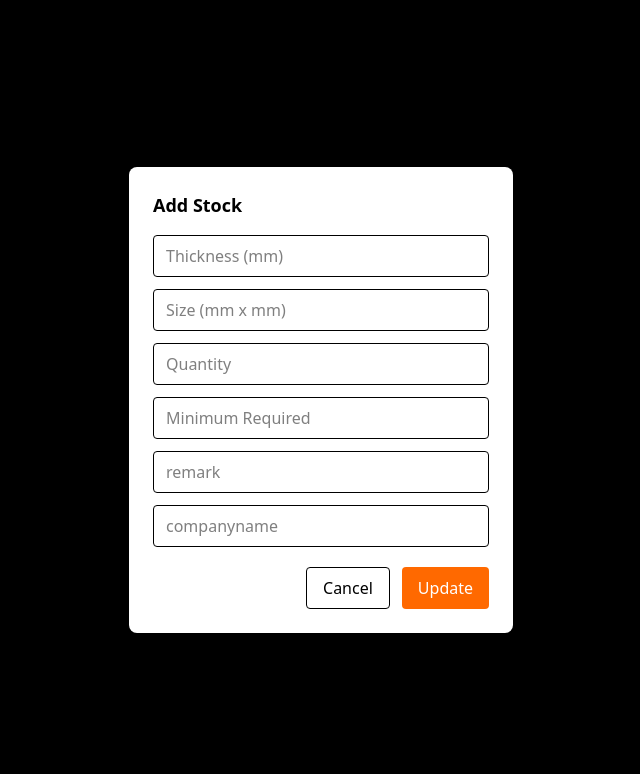
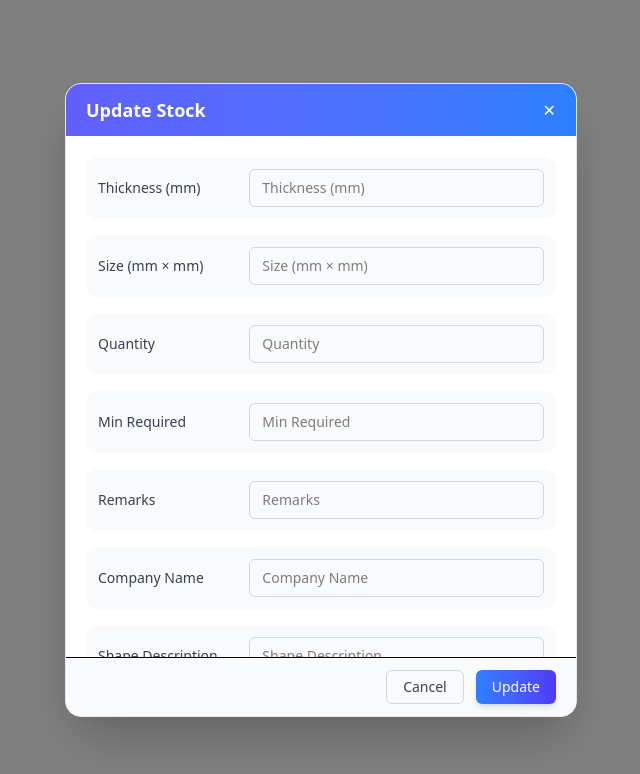
Before and after one commit to rahulbhongade358/Therm-x_Stock, a React (Vite) app in the folder client/: page /update/1 in a window 1280 px wide. Shown: the top 774 px of the page, without its empty margins (319-959 px from the left). Built offline with nearby package versions, Linux system fonts and the light colour scheme; no server answers.

Commit message:
feat: add shape description and sheet type to stock update and UI

```diff
--- a/client/src/Components/StockTable.jsx
+++ b/client/src/Components/StockTable.jsx
@@ -76,6 +76,7 @@ function StockTable() {
               <th className="px-3 sm:px-4 py-2 text-left">Quantity</th>
               <th className="px-3 sm:px-4 py-2 text-left">Min Required</th>
               <th className="px-3 sm:px-4 py-2 text-left">Last Updated</th>
+              <th className="px-3 sm:px-4 py-2 text-left">Sheet Type</th>
               <th className="px-3 sm:px-4 py-2 text-left">Remarks</th>
               <th className="px-3 sm:px-4 py-2 text-left">Company</th>
               <th className="px-3 sm:px-4 py-2 text-left">Action</th>
@@ -107,6 +108,9 @@ function StockTable() {
                   <td className="px-3 sm:px-4 py-2">{s.minRequired}</td>
                   <td className="px-3 sm:px-4 py-2 text-sm sm:text-base text-gray-500">
                     {s.lastUpdated}
+                  </td>
+                  <td className="px-3 sm:px-4 py-2 text-sm sm:text-base text-gray-500">
+                    {s.sheetType}
                   </td>
                   <td className="px-3 sm:px-4 py-2">
                     {s.quantity < s.minRequired ? (
--- a/client/src/Views/Update.jsx
+++ b/client/src/Views/Update.jsx
@@ -14,6 +14,7 @@ function Update() {
     remarks: "",
     addedBy: "",
     companyname: "",
+    shapeDescription: "",
   });
 
   const update = async () => {
@@ -53,82 +54,75 @@ function Update() {
     setUser(getCurrentuser());
   }, []);
   return (
-    <div className="fixed inset-0 bg-black bg-opacity-40 flex items-center justify-center">
-      <div className="bg-white rounded-lg p-6 w-96 shadow-lg">
-        <h3 className="text-lg font-semibold mb-4">Add Stock</h3>
-        <div className="flex flex-col gap-3">
+    <div className="fixed inset-0 bg-black/50 flex items-center justify-center z-50 backdrop-blur-sm px-4 py-6 overflow-hidden">
+      <div className="bg-white rounded-2xl shadow-2xl w-full max-w-md sm:max-w-lg overflow-hidden border border-gray-200 animate-fadeIn">
+        {/* Header */}
+        <div className="flex items-center justify-between px-5 py-3 border-b bg-gradient-to-r from-indigo-500 to-blue-500 text-white">
+          <h2 className="text-base sm:text-lg font-semibold">Update Stock</h2>
+          <button
+            onClick={onClose}
+            className="text-white hover:text-red-200 transition"
+          >
+            ✕
+          </button>
+        </div>
+
+        {/* Form */}
+        <div className="p-5 space-y-3 sm:space-y-4 overflow-y-auto max-h-[65vh]">
+          {[
+            { label: "Thickness (mm)", key: "thickness", type: "number" },
+            { label: "Size (mm × mm)", key: "size", type: "text" },
+            { label: "Quantity", key: "quantity", type: "number" },
+            { label: "Min Required", key: "minRequired", type: "number" },
+            { label: "Remarks", key: "remarks", type: "text" },
+            { label: "Company Name", key: "companyname", type: "text" },
+            {
+              label: "Shape Description",
+              key: "shapeDescription",
+              type: "text",
+            },
+          ].map((field, idx) => (
+            <div
+              key={idx}
+              className="grid grid-cols-1 sm:grid-cols-3 items-center gap-2 bg-gray-50 p-2 sm:p-3 rounded-xl"
+            >
+              <label className="text-sm font-medium text-gray-700 sm:col-span-1">
+                {field.label}
+              </label>
               <input
-            type="number"
-            placeholder="Thickness (mm)"
-            className="border px-3 py-2 rounded"
-            value={updateStock.thickness}
-            onChange={(e) => {
-              setUpdateStock({ ...updateStock, thickness: e.target.value });
-            }}
+                type={field.type}
+                placeholder={field.label}
+                className="sm:col-span-2 border border-gray-300 px-3 py-2 rounded-md focus:ring-2 focus:ring-blue-400 focus:border-blue-400 outline-none text-sm transition w-full"
+                value={updateStock[field.key]}
+                onChange={(e) =>
+                  setUpdateStock({
+                    ...updateStock,
+                    [field.key]: e.target.value,
+                  })
+                }
               />
-          <input
-            type="text"
-            placeholder="Size (mm x mm)"
-            className="border px-3 py-2 rounded"
-            value={updateStock.size}
-            onChange={(e) => {
-              setUpdateStock({ ...updateStock, size: e.target.value });
-            }}
-          />
-          <input
-            type="number"
-            placeholder="Quantity"
-            className="border px-3 py-2 rounded"
-            value={updateStock.quantity}
-            onChange={(e) => {
-              setUpdateStock({ ...updateStock, quantity: e.target.value });
-            }}
-          />
-          <input
-            type="number"
-            placeholder="Minimum Required"
-            className="border px-3 py-2 rounded"
-            value={updateStock.minRequired}
-            onChange={(e) => {
-              setUpdateStock({ ...updateStock, minRequired: e.target.value });
-            }}
-          />
-          <input
-            type="text"
-            placeholder="remark"
-            className="border px-3 py-2 rounded"
-            value={updateStock.remarks}
-            onChange={(e) => {
-              setUpdateStock({ ...updateStock, remarks: e.target.value });
-            }}
-          />
-          <input
-            type="text"
-            placeholder="companyname"
-            className="border px-3 py-2 rounded"
-            value={updateStock.companyname}
-            onChange={(e) => {
-              setUpdateStock({ ...updateStock, companyname: e.target.value });
-            }}
-          />
-          <div className="flex justify-end gap-3 mt-2">
+            </div>
+          ))}
+        </div>
+
+        {/* Footer */}
+        <div className="flex justify-end gap-2 sm:gap-3 px-5 py-3 border-t bg-gray-50 sticky bottom-0">
           <button
-              type="button"
-              className="px-4 py-2 rounded border"
             onClick={onClose}
+            className="px-4 py-1.5 rounded-md border border-gray-300 text-gray-700 hover:bg-gray-100 text-sm font-medium transition"
           >
             Cancel
           </button>
           <button
             onClick={updatestock}
-              className="px-4 py-2 rounded bg-orange-500 text-white"
+            className="px-4 py-1.5 rounded-md bg-gradient-to-r from-blue-500 to-indigo-600 text-white font-medium shadow-md hover:shadow-lg hover:scale-[1.03] active:scale-95 transition text-sm"
           >
             Update
           </button>
         </div>
+
+        <Toaster position="top-right" />
       </div>
-      </div>
-      <Toaster className="position top right" />
     </div>
   );
 }
```
Also changed, not shown: 1 other file (tests, documents, lock files or other folders). Lines whose indentation alone changed are shown as unchanged.
